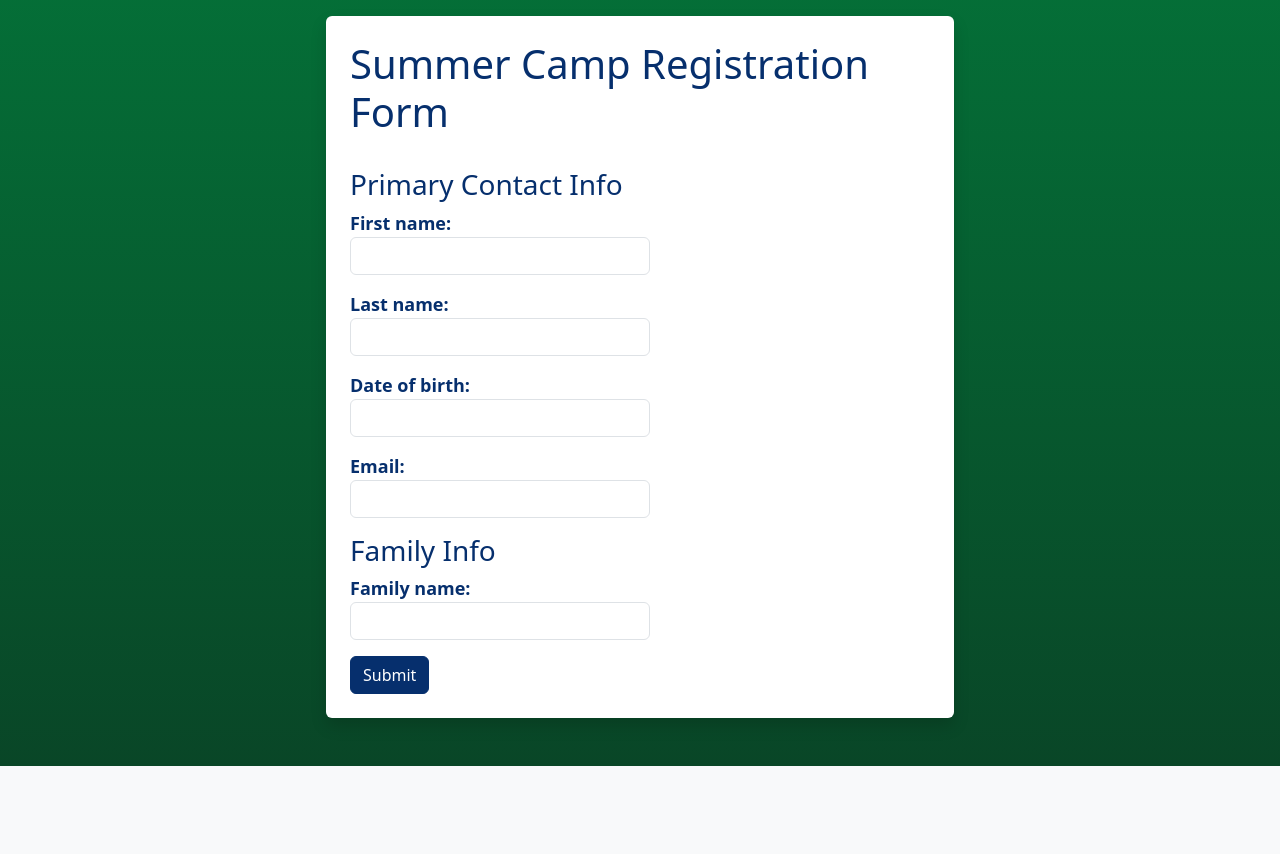
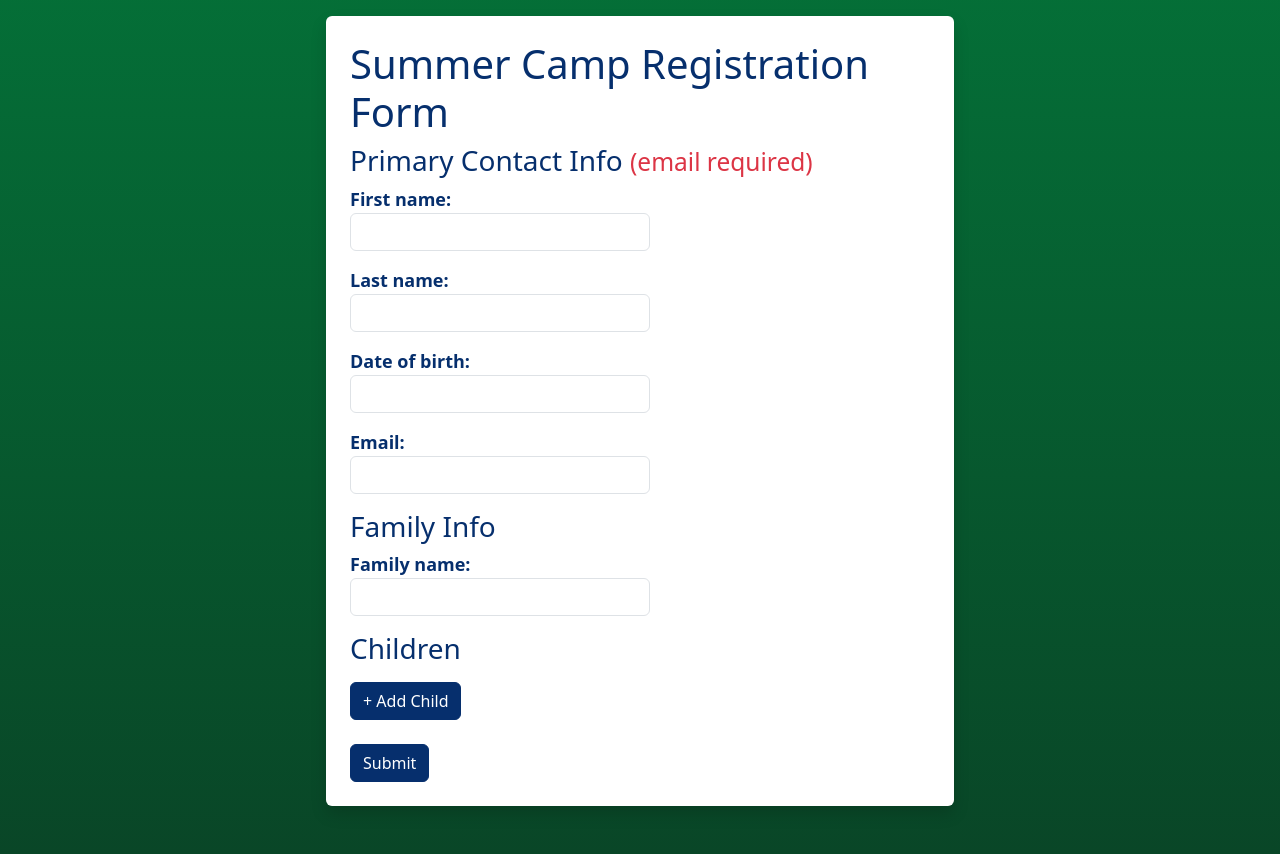
Before and after one commit to TrentenPodach/summercampsystemCSCI450, a Django app: page /register/ in a window 1280 px wide. Shown: the part 56-910 px from the top of the page. Before the commit the page ends 822 px from the top, so only its background shows below. Run offline with Django 4.2, Linux system fonts and the light colour scheme; a user stored in the database is signed in; some libraries are stand-ins or nearby versions.

Commit message:
Add dynamic child form fields and backend processing to registration view
- Implemented JavaScript logic to dynamically add/remove child fields in camp_register.html
- Created PrimaryContactForm subclass to require email and display custom error message
- Updated register view to parse and save child Individual instances and link them to Family

```diff
--- a/riley test files/campreg/forms.py
+++ b/riley test files/campreg/forms.py
@@ -10,6 +10,18 @@ class IndividualForm(forms.ModelForm):
     class Meta:
         model = Individual
         fields = ['first_name', 'last_name', 'date_of_birth', 'email']
+
+class PrimaryContactForm(IndividualForm):
+    def __init__(self, *args, **kwargs):
+        super().__init__(*args, **kwargs)
+        # Make the email field required and customize the error message
+        self.fields['email'].required = True
+        self.fields['email'].widget.attrs.update({
+            'required': 'required',
+            'oninvalid': "this.setCustomValidity('Please enter an email for the primary contact.')",
+            'oninput': "this.setCustomValidity('')"
+        })
+
 
 class FamilyForm(forms.ModelForm):
     family_name = forms.CharField(max_length=50, widget=forms.TextInput(attrs={'class':'form-control'}))
--- a/riley test files/campreg/templates/campreg/camp_register.html
+++ b/riley test files/campreg/templates/campreg/camp_register.html
@@ -7,16 +7,64 @@ Registration for Summer Camp
 {% block content %}
 <div class="shadow p-4 mb-5 bg-body rounded">
   <h1>Summer Camp Registration Form</h1>
-</br>
   <form method="post">
     {% csrf_token %}
-  <h3>Primary Contact Info</h3>
+
+    <h3>Primary Contact Info <small class="text-danger">(email required)</small></h3>
     {{ individual_form.as_p }}
 
     <h3>Family Info</h3>
     {{ family_form.as_p }}
 
-  <button type="submit" class="btn btn-primary">Submit</button>
+    <h3>Children</h3>
+    <div id="children-container">
+      <!-- Child fields will be inserted here -->
+    </div>
+
+    <button type="button" class="btn btn-secondary my-2" onclick="addChild()">+ Add Child</button>
+    <br>
+    <button type="submit" class="btn btn-primary mt-3">Submit</button>
   </form>
 </div>
+
+<script>
+  let childCount = 0;
+
+  function addChild() {
+    const container = document.getElementById('children-container');
+
+    const childDiv = document.createElement('div');
+    childDiv.classList.add('border', 'p-3', 'mb-3', 'position-relative');
+    childDiv.innerHTML = `
+      <button type="button" class="btn-close position-absolute top-0 end-0 m-2" aria-label="Close" onclick="window.removeChild(this)"></button>
+      <div class="mb-2">
+        <label>First Name</label>
+        <input type="text" name="child_${childCount}_first_name" class="form-control" required>
+      </div>
+      <div class="mb-2">
+        <label>Last Name</label>
+        <input type="text" name="child_${childCount}_last_name" class="form-control" required>
+      </div>
+      <div class="mb-2">
+        <label>Date of Birth</label>
+        <input type="date" name="child_${childCount}_dob" class="form-control" required>
+      </div>
+      <div class="mb-2">
+        <label>Email (optional)</label>
+        <input type="email" name="child_${childCount}_email" class="form-control">
+      </div>
+    `;
+    container.appendChild(childDiv);
+    childCount++;
+  }
+
+  // Expose removeChild globally
+  window.removeChild = function(button) {
+    const childDiv = button.closest('.border');
+    if (childDiv) {
+      childDiv.remove();
+    }
+  }
+  </script>
+
 {% endblock %}
--- a/riley test files/campreg/views.py
+++ b/riley test files/campreg/views.py
@@ -1,11 +1,13 @@
 from django.shortcuts import render, redirect
-from .forms import FamilyForm, IndividualForm, LoginForm
+from .forms import FamilyForm, PrimaryContactForm, LoginForm
 from django.contrib.auth import login
 from django.http import HttpResponse
 from django.contrib.auth.forms import AuthenticationForm, UserCreationForm
 from django.contrib.auth.decorators import login_required
 from django.core.mail import send_mail
 from django.conf import settings
+from .models import Individual
+
 
 def home(request):
     return render(request, 'campreg/home.html')
@@ -13,31 +15,59 @@ def home(request):
 @login_required(login_url="/users/login/")
 def register(request):
     if request.method == 'POST':
-        individual_form = IndividualForm(request.POST)
+        individual_form = PrimaryContactForm(request.POST)
         family_form = FamilyForm(request.POST)
 
-        print("POST DATA:", request.POST)
-
         if individual_form.is_valid() and family_form.is_valid():
-            print("Forms are valid")
-
             user_email = individual_form.cleaned_data["email"]
 
+            # Save the primary contact
             primary = individual_form.save()
+
+            # Save the family
             family = family_form.save(commit=False)
             family.primary_contact = primary
             family.save()
             family.members.add(primary)
 
-            send_mail("Regent Summer Camp Registration Confirmation","Your application to participate in the Regent University Summer Camp has been approved. \nFor more information, visit 127.0.0.1:8000/home", settings.EMAIL_HOST_USER,[user_email])
+           # === Process children ===
+            child_index = 0
+            while True:
+                prefix = f"child_{child_index}_"
+                key = prefix + "first_name"
+                if key not in request.POST:
+                    break  # No more children submitted
+
+                first = request.POST.get(prefix + "first_name")
+                last = request.POST.get(prefix + "last_name")
+                dob = request.POST.get(prefix + "dob")
+                email = request.POST.get(prefix + "email")
+
+                if first and last and dob:
+                    child = Individual(
+                        first_name=first,
+                        last_name=last,
+                        date_of_birth=dob,
+                        email=email if email else None
+                    )
+                    child.save()
+                    family.members.add(child)
+
+                child_index += 1
+
+            # Send confirmation email
+            send_mail(
+                "Regent Summer Camp Registration Confirmation",
+                "Your application to participate in the Regent University Summer Camp has been approved.\nFor more information, visit 127.0.0.1:8000/home",
+                settings.EMAIL_HOST_USER,
+                [user_email]
+            )
 
             return redirect('registration_success')
         else:
-            print("Errors:")
-            print(individual_form.errors)
-            print(family_form.errors)
+            print("Form errors:", individual_form.errors, family_form.errors)
     else:
-        individual_form = IndividualForm()
+        individual_form = PrimaryContactForm()
         family_form = FamilyForm()
 
     return render(request, 'campreg/camp_register.html', {
@@ -45,5 +75,6 @@ def register(request):
         'family_form': family_form
     })
 
+
 def registration_success(request):
     return render(request, 'campreg/success.html')
```
Also changed, not shown: riley test files/db.sqlite3, 1 other file. Lines whose indentation alone changed are shown as unchanged.
